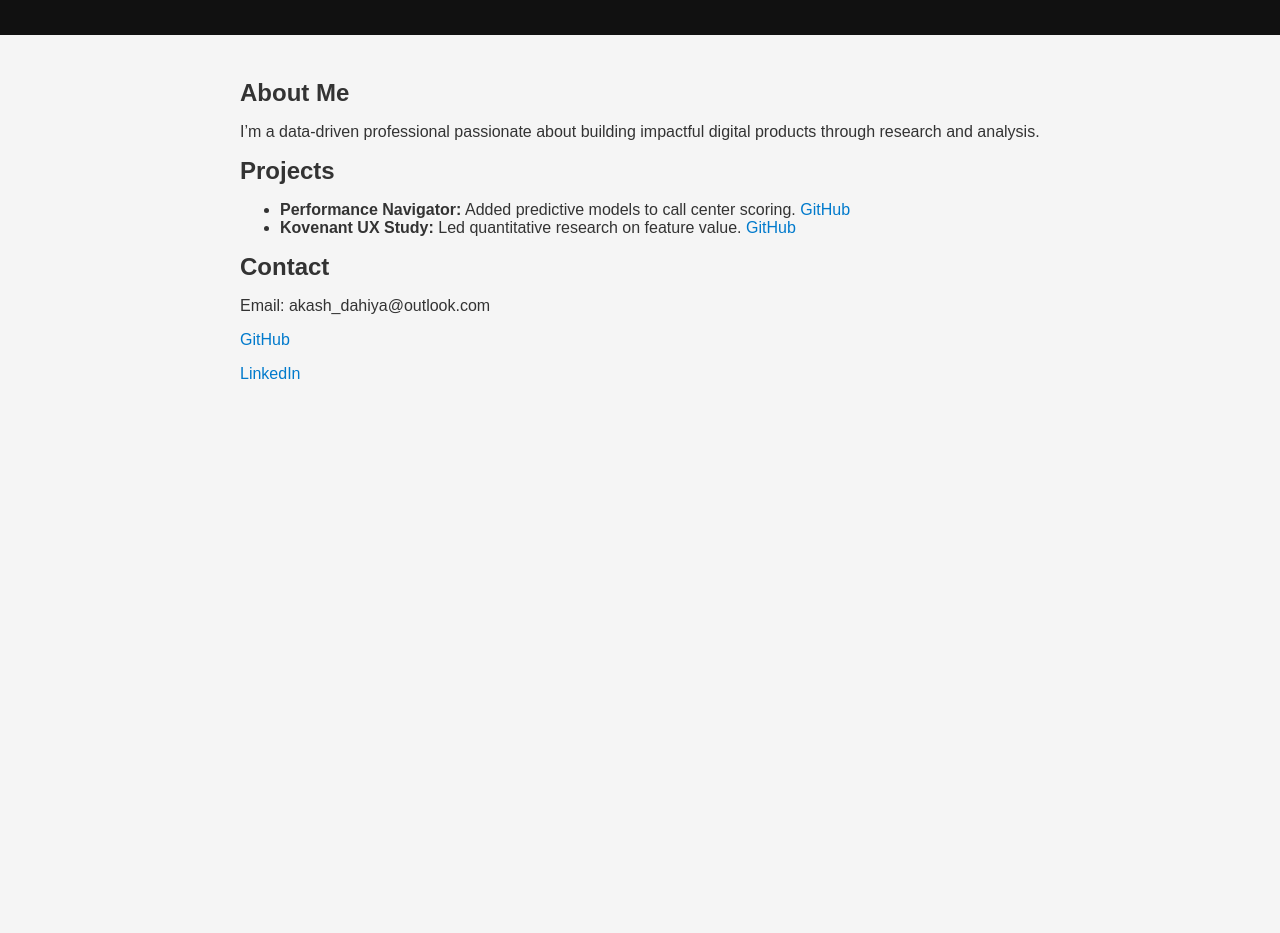
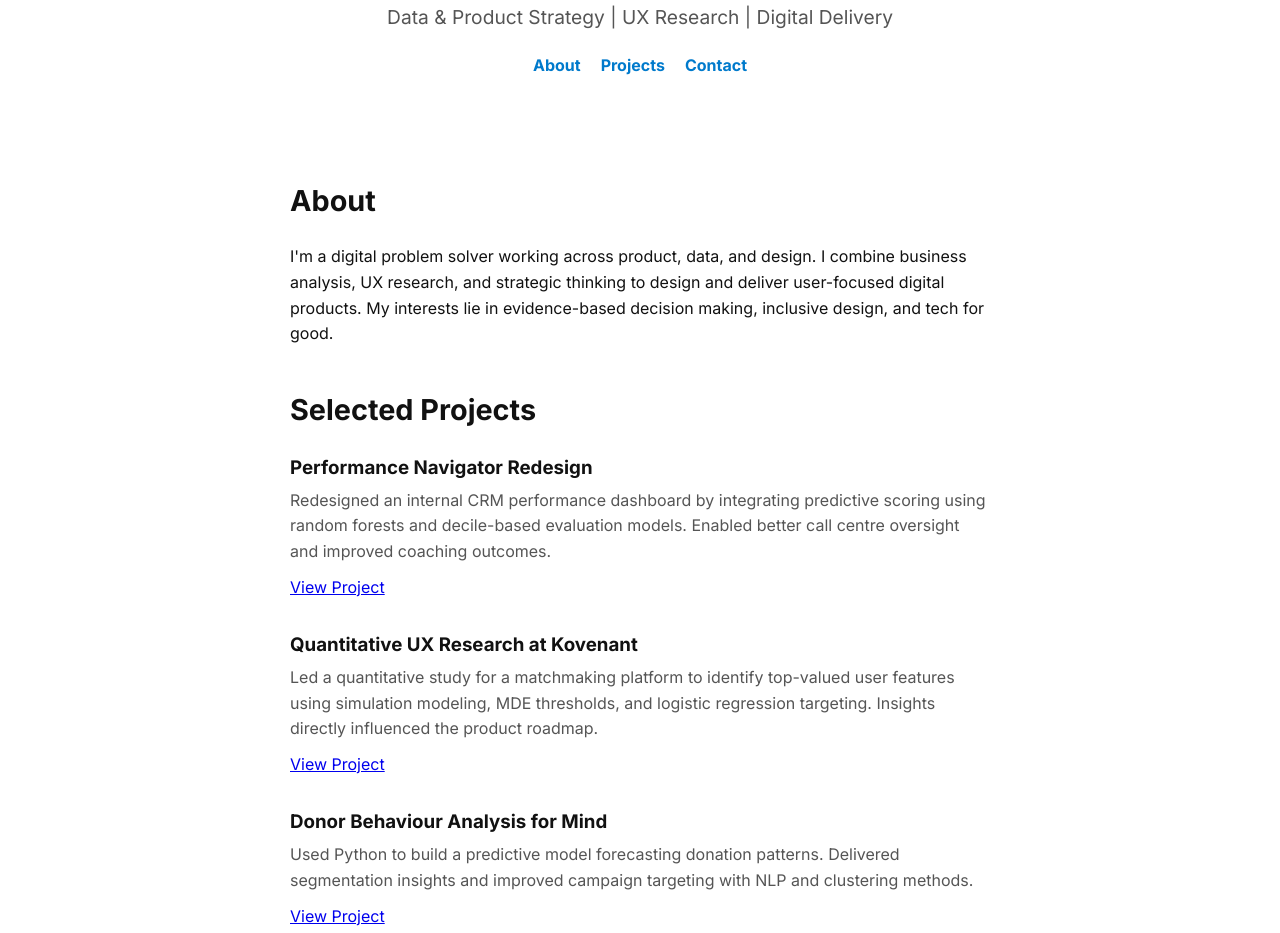
Before and after one commit to akash-dahiya/akash-dahiya.github.io, a plain HTML site: page index.html in a window 1280 px wide. Shown: the part 132-1065 px from the top of the page. Before the commit the page ends 800 px from the top, so only its background shows below. Drawn offline with Linux system fonts and the light colour scheme.

Commit message:
Update index.html

```diff
--- a/index.html
+++ b/index.html
@@ -2,36 +2,119 @@
 <html lang="en">
 <head>
   <meta charset="UTF-8">
+  <meta name="viewport" content="width=device-width, initial-scale=1.0">
   <title>Akash Dahiya | Portfolio</title>
-  <meta name="viewport" content="width=device-width, initial-scale=1.0">
+  <link href="https://fonts.googleapis.com/css2?family=Inter:wght@400;700&display=swap" rel="stylesheet">
   <style>
-    body { font-family: Arial; margin: 0; padding: 0; background: #f5f5f5; color: #333; }
-    header { background: #111; color: white; padding: 2rem; text-align: center; }
-    section { padding: 2rem; max-width: 800px; margin: auto; }
-    h1, h2 { margin: 0.5em 0; }
-    a { color: #007acc; text-decoration: none; }
+    * {
+      margin: 0;
+      padding: 0;
+      box-sizing: border-box;
+    }
+    body {
+      font-family: 'Inter', sans-serif;
+      background-color: #fff;
+      color: #111;
+      line-height: 1.6;
+      padding: 20px;
+    }
+    header {
+      text-align: center;
+      padding: 40px 20px;
+    }
+    header h1 {
+      font-size: 2.5rem;
+      margin-bottom: 10px;
+    }
+    header p {
+      font-size: 1.2rem;
+      color: #555;
+    }
+    nav {
+      display: flex;
+      justify-content: center;
+      gap: 20px;
+      margin: 20px 0;
+    }
+    nav a {
+      text-decoration: none;
+      color: #007acc;
+      font-weight: bold;
+    }
+    section {
+      max-width: 700px;
+      margin: 40px auto;
+    }
+    section h2 {
+      font-size: 1.8rem;
+      margin-bottom: 20px;
+    }
+    .project {
+      margin-bottom: 30px;
+    }
+    .project h3 {
+      margin-bottom: 5px;
+    }
+    .project p {
+      margin-bottom: 10px;
+      color: #555;
+    }
+    footer {
+      text-align: center;
+      padding: 20px;
+      font-size: 0.9rem;
+      color: #999;
+    }
   </style>
 </head>
 <body>
   <header>
     <h1>Akash Dahiya</h1>
-    <p>Business Analyst | Product Manager </p>
+    <p>Data & Product Strategy | UX Research | Digital Delivery</p>
+    <nav>
+      <a href="#about">About</a>
+      <a href="#projects">Projects</a>
+      <a href="#contact">Contact</a>
+    </nav>
   </header>
 
-  <section>
-    <h2>About Me</h2>
-    <p>I’m a data-driven professional passionate about building impactful digital products through research and analysis.</p>
+  <section id="about">
+    <h2>About</h2>
+    <p>I'm a digital problem solver working across product, data, and design. I combine business analysis, UX research, and strategic thinking to design and deliver user-focused digital products. My interests lie in evidence-based decision making, inclusive design, and tech for good.</p>
+  </section>
 
-    <h2>Projects</h2>
-    <ul>
-      <li><strong>Performance Navigator:</strong> Added predictive models to call center scoring. <a href="#">GitHub</a></li>
-      <li><strong>Kovenant UX Study:</strong> Led quantitative research on feature value. <a href="#">GitHub</a></li>
-    </ul>
+  <section id="projects">
+    <h2>Selected Projects</h2>
 
+    <div class="project">
+      <h3>Performance Navigator Redesign</h3>
+      <p>Redesigned an internal CRM performance dashboard by integrating predictive scoring using random forests and decile-based evaluation models. Enabled better call centre oversight and improved coaching outcomes.</p>
+      <a href="https://github.com/akash-dahiya/performance-navigator" target="_blank">View Project</a>
+    </div>
+
+    <div class="project">
+      <h3>Quantitative UX Research at Kovenant</h3>
+      <p>Led a quantitative study for a matchmaking platform to identify top-valued user features using simulation modeling, MDE thresholds, and logistic regression targeting. Insights directly influenced the product roadmap.</p>
+      <a href="https://github.com/akash-dahiya/kovenant-research" target="_blank">View Project</a>
+    </div>
+
+    <div class="project">
+      <h3>Donor Behaviour Analysis for Mind</h3>
+      <p>Used Python to build a predictive model forecasting donation patterns. Delivered segmentation insights and improved campaign targeting with NLP and clustering methods.</p>
+      <a href="https://github.com/akash-dahiya/donor-segmentation" target="_blank">View Project</a>
+    </div>
+
+  </section>
+
+  <section id="contact">
     <h2>Contact</h2>
-    <p>Email: akash_dahiya@outlook.com</p>
-    <p><a href="https://github.com/akash-dahiya" target="_blank">GitHub</a></p>
-    <p><a href="https://linkedin.com/in/akash-dahiya" target="_blank">LinkedIn</a></p>
+    <p>Email: akash.dahiya@example.com</p>
+    <p>GitHub: <a href="https://github.com/akash-dahiya" target="_blank">akash-dahiya</a></p>
+    <p>LinkedIn: <a href="https://linkedin.com/in/akash-dahiya" target="_blank">linkedin.com/in/akash-dahiya</a></p>
   </section>
+
+  <footer>
+    <p>&copy; 2025 Akash Dahiya</p>
+  </footer>
 </body>
 </html>
```
